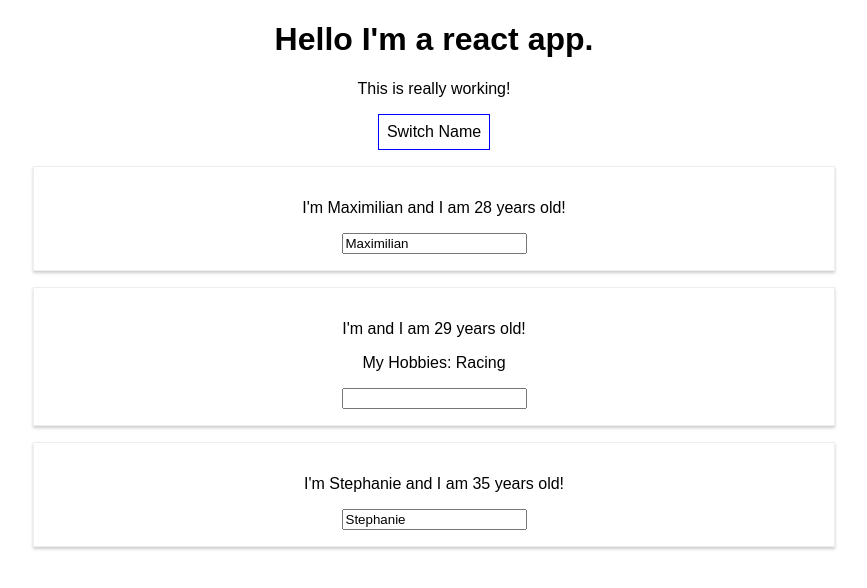
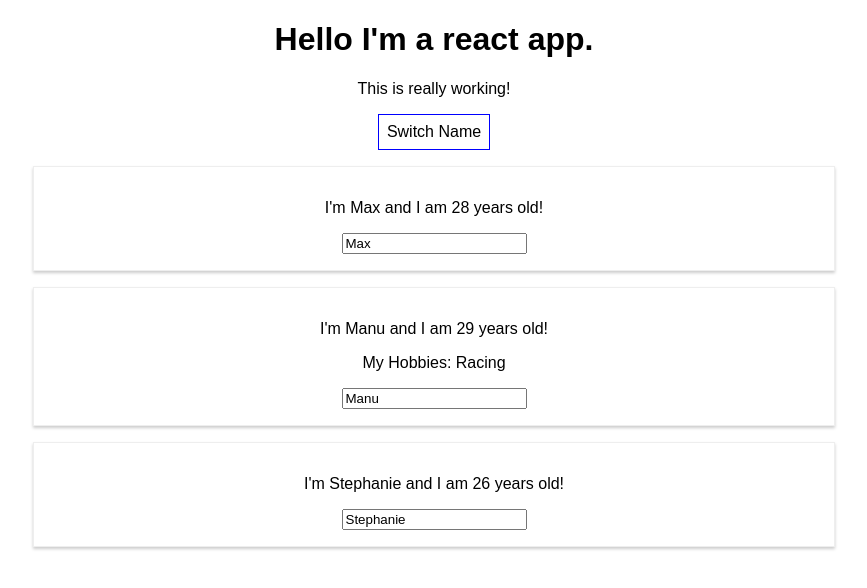
Before and after one commit to SarahHarrington/react-udemy, a React (Create React App) app in the folder react-lesson-1/: page / in a window 1280 px wide. Both pictures are taken after a click on the button "Switch Name". Shown: the top 588 px of the page, without its empty margins (206-1073 px from the left). Built offline with nearby package versions, Linux system fonts and the light colour scheme.

Commit message:
updated per lecture

```diff
--- a/react-lesson-1/src/App.js
+++ b/react-lesson-1/src/App.js
@@ -9,7 +9,8 @@
       {name: 'Manu', age: 29},
       {name: 'Stephanie', age: 26}
     ],
-    otherState: 'some other value'
+    otherState: 'some other value',
+    showPersons: false
   }
   //use handler to show that this is a method you're no actively calling
   //it's an event handler
@@ -33,6 +34,10 @@
     ]
   })
 }
+  togglePersonHandler = () => {
+    const doesShow = this.state.showPersons;
+    this.setState({showPersons: !doesShow})
+  }
 
   render() {
     const style = {
@@ -48,8 +53,11 @@
         <h1>Hello I'm a react app.</h1>
         <p>This is really working!</p>
         <button
-          onClick={() => this.switchNameHandler('Maximilian')}
+          onClick={this.togglePersonHandler}
           style={style} >Switch Name </button>
+          {
+          this.state.showPersons === true ?
+            <div>
               <Person
                 name={this.state.persons[0].name}
                 age={this.state.persons[0].age}/>
@@ -62,6 +70,10 @@
                 name={this.state.persons[2].name}
                 age={this.state.persons[2].age} />
             </div>
+            :null
+          }
+
+      </div>
     );
     // return React.createElement('div', null, React.createElement('h1', {className: 'App'}, 'Hello, I\'m a react app'));
   }
```
Also changed, not shown: react-lesson-1/src/Person/Person.js (line endings or trailing spaces). Lines whose indentation alone changed are shown as unchanged.
